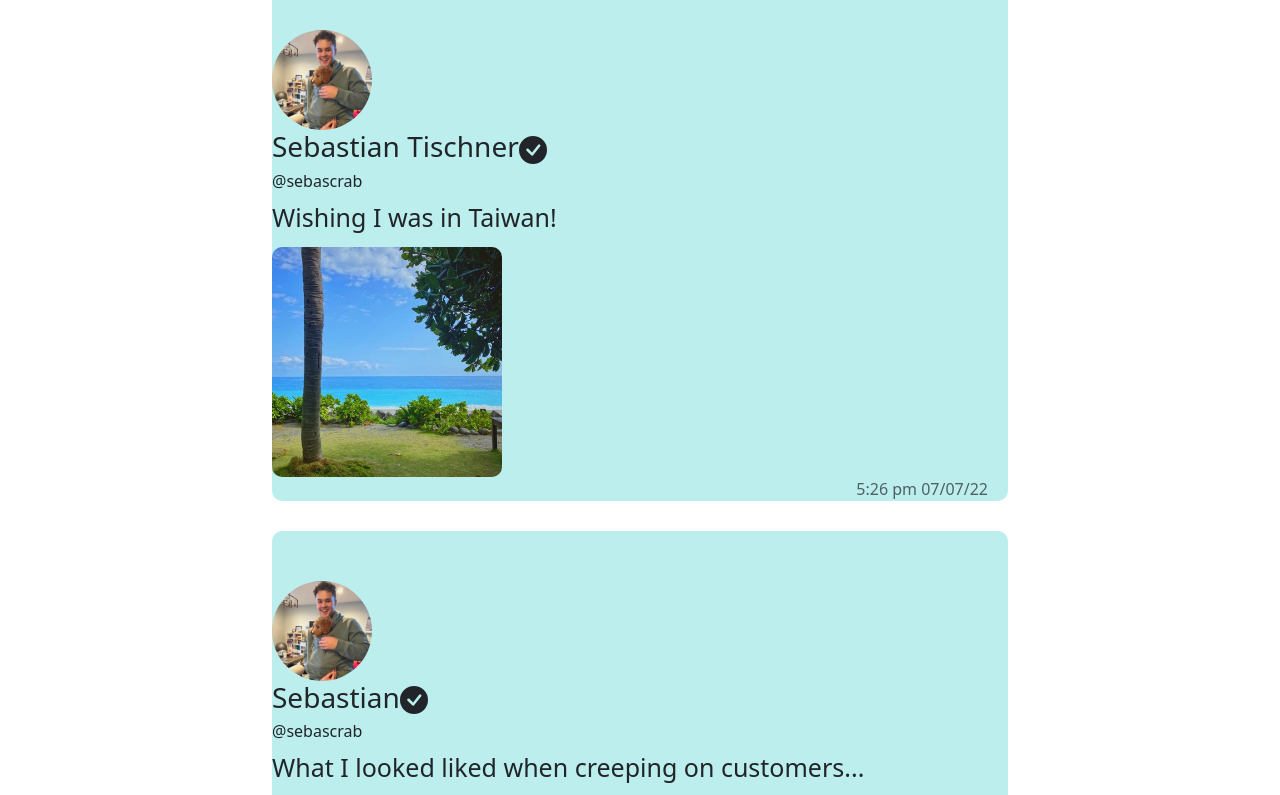
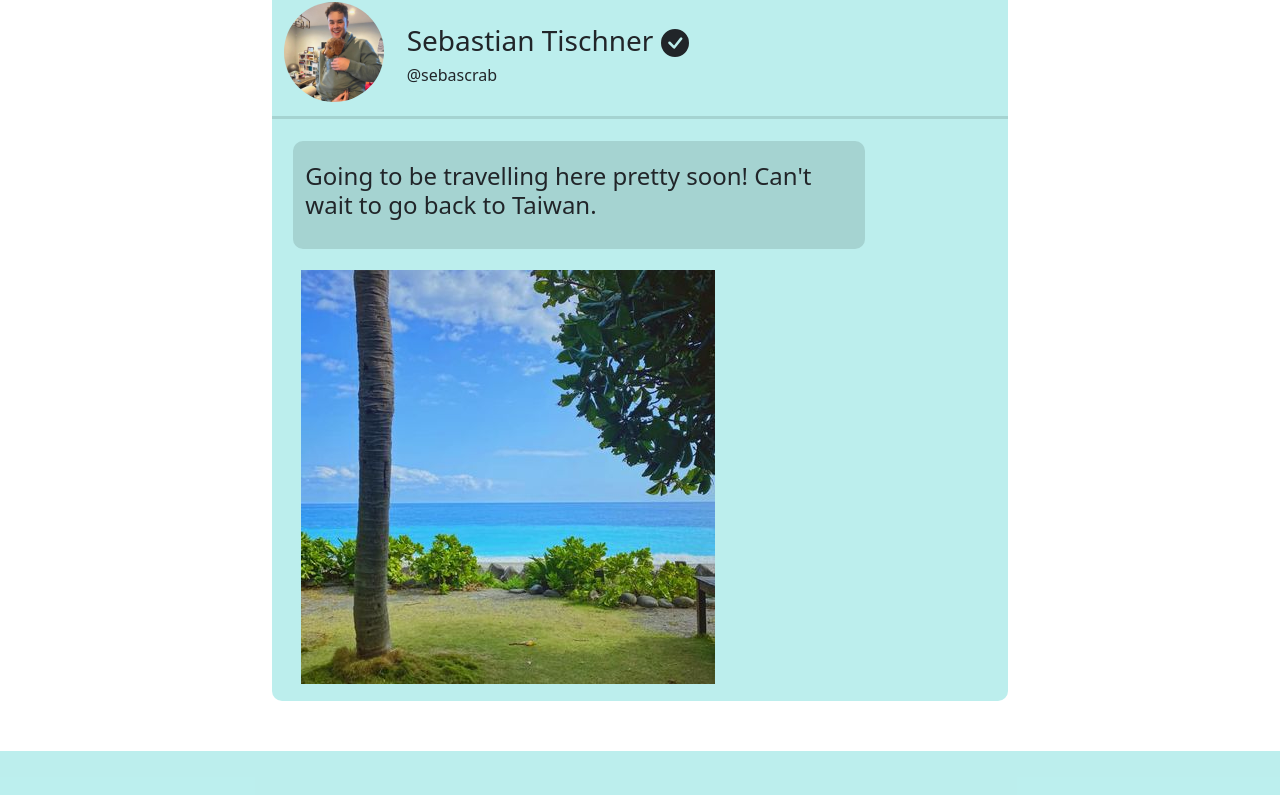
Before and after one commit to TommyAlv/KeepUp, a React (Create React App) app: page /Home in a window 1280 px wide. Shown: the part 494-1289 px from the top of the page. Built offline with nearby package versions, Linux system fonts and the light colour scheme.

Commit message:
changes to feed

```diff
--- a/src/App.css
+++ b/src/App.css
@@ -40,22 +40,19 @@ body {
   padding-top: 40px;
   background-color: rgba(181, 237, 236, 0.9);
   border-radius: 10px;
+  text-align: center;
 
 
 }
 
-.scroll {
-overflow-y: scroll;
-}
 .feed-header{
-  position: ;
+  text-align: center;
   top: 0;
   background-color: rgba(181, 237, 236, 0.9);
   z-index: 100;
   border: solid;
   padding: 15px 20px;
   border-radius: 10px;
-
   border: transparent;
 }
 
@@ -113,37 +110,57 @@ overflow-y: scroll;
 
 .post {
   margin-top: 30px;
-  padding-top: 50px;
+  padding-top: 15px;
+  padding-left: 15px;
   border: transparent;
   background-color: rgba(181, 237, 236, 0.9) ;
   border-radius: 10px;
 
 }
 
-.post .post-avatar .avatar-feed {
+.timeline{
+  margin-top: 5%;
+  padding-top: 2%;
+  border-radius: 10px;
+  background-color: rgba(181, 237, 236, 0.9);
+}
+
+.post-user-box {
+  border-bottom: solid;
+  border-color: rgba(24, 42, 41, 0.14);
+  padding-bottom: 2%;
+}
+
+.avatar {
   border: transparent;
   border-radius: 100%;
 }
 
-.post-header-description {
-  font-size: 25px;
-  padding-bottom: 10px;
+.post-user {
+  padding-top: 3%;
 
 }
 
-.post-image {
-  border: transparent;
-  border-radius: 10px;
-  height: 230px;
-  width: auto;
-
+.post-output {
+  padding-top: 3%;
+  padding-bottom: 3%;
+  padding-left: 3%;
 }
 
-.post-footer {
-  opacity: 70%;
-  text-align: right;
-  padding-right: 20px;
+.post-output-text {
+  padding-top: 3%;
+  padding-bottom: 3%;
+  background-color: rgba(24, 42, 41, 0.14);
+  border-radius: 10px;
 }
+
+.post-output-photo {
+  border: transparent;
+
+  padding-bottom: 3%;
+  padding-left: 3%;
+}
+
 
 
 
--- a/src/components/Feed.js
+++ b/src/components/Feed.js
@@ -47,48 +47,35 @@ export const Feed = () => {
                             </div>
                         </div>
                         {/* Post */}
-                        <div className='post'>
-                            <div className='post-avatar'>
-                                <Avatar className='avatar-feed' src={avatarPic} />
-                            </div>
-                            <div className='post-body'>
-                                <div className='post-header'>
-                                    <div className='post-header-text'>
-                                        <h3>Sebastian Tischner<span>
-                                            <BsCheckCircleFill />
-                                        </span>
-                                        </h3>
-                                        <h6>@sebascrab</h6>
-                                    </div>
-                                    <div className='post-header-description'>
-                                        Wishing I was in Taiwan!
-                                    </div>
-                                    <img className='post-image' src={dummyPic1} alt='Taiwan Pic dummy'></img>
-                                    <div className='post-footer'>5:26 pm 07/07/22</div>
-                                </div>
-                            </div>
-                        </div>
-                        <div className='post'>
-                            <div className='post-avatar'>
-                                <Avatar className='avatar-feed' src={avatarPic} />
-                            </div>
-                            <div className='post-body'>
-                                <div className='post-header'>
-                                    <div className='post-header-text'>
-                                        <h3>Sebastian<span>
-                                            <BsCheckCircleFill />
-                                        </span>
-                                        </h3>
-                                        <h6>@sebascrab</h6>
-                                    </div>
-                                    <div className='post-header-description'>
-                                        What I looked liked when creeping on customers...
-                                    </div>
-                                    <img className='post-image' src={dummyPic2} alt='Taiwan Pic dummy'></img>
-                                    <div className='post-footer'>1:02 am 07/07/21</div>
-                                </div>
-                            </div>
-                        </div>
+                        <Container className='timeline'>
+                            <Row className='post-user-box'>
+                                <Col xs lg="2">
+                                    <Avatar className='avatar' src={avatarPic} />
+                                </Col>
+                                <Col className='post-user' md="auto">
+                                    <strong><h3>Sebastian Tischner <BsCheckCircleFill/></h3></strong>
+                                    <h6>@sebascrab</h6>
+                                </Col>
+                            </Row>
+                            <Row className='post-output'>
+                                <Col className='post-output-text'>
+                                    <h4>Going to be travelling here pretty soon! Can't wait to go back to Taiwan. </h4>
+                                </Col>
+                                <Col md="auto">
+                                </Col>
+                                <Col xs lg="2">
+                                </Col>
+                            </Row>
+                            <Row>
+                            <Col>
+                                    <img className='post-output-photo' src={dummyPic1}></img>
+                                </Col>
+                                <Col md="auto">
+                                </Col>
+                                <Col xs lg="2">
+                                </Col>
+                            </Row>
+                        </Container>
                     </Col>
                     <Col md={2}>
                     </Col>
```
